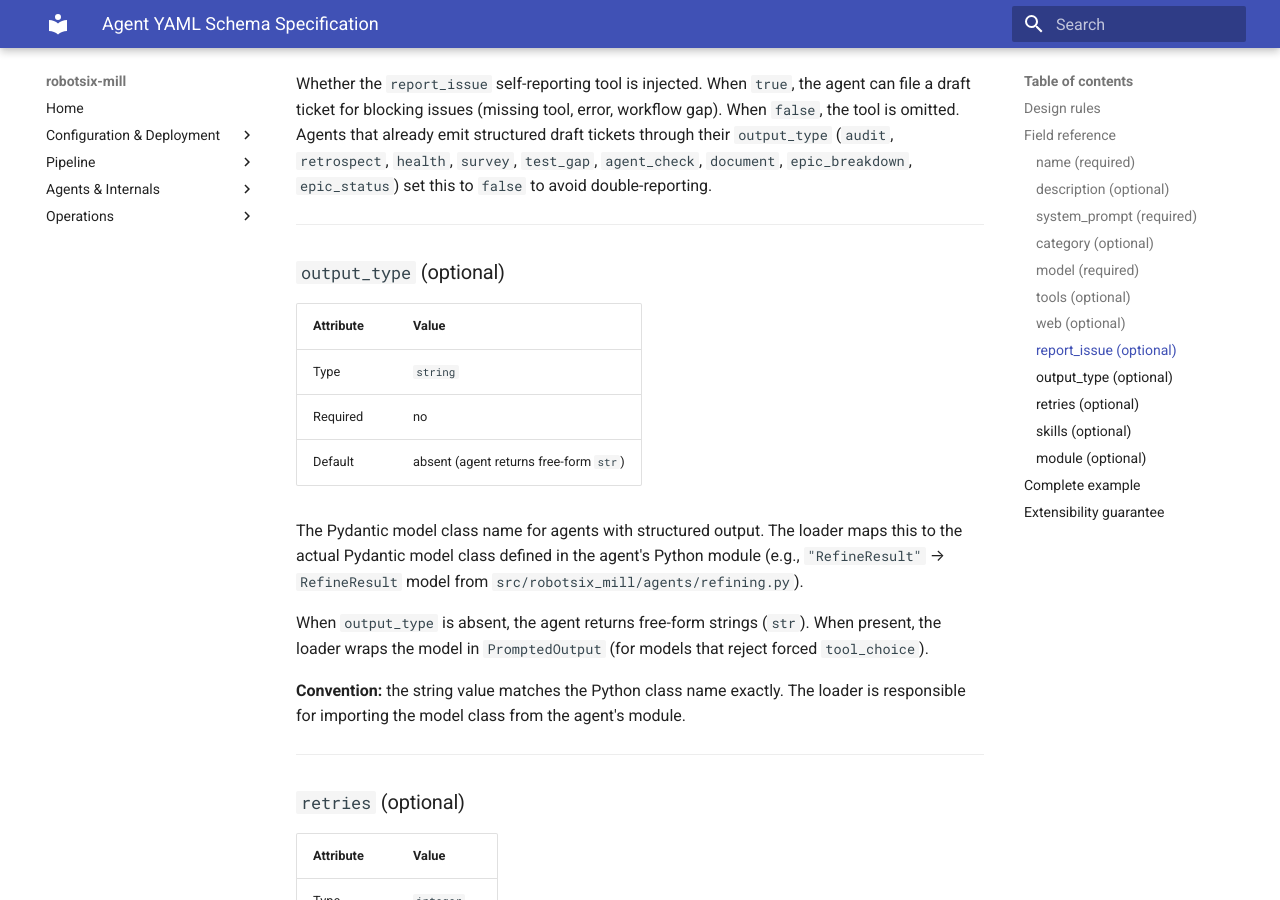
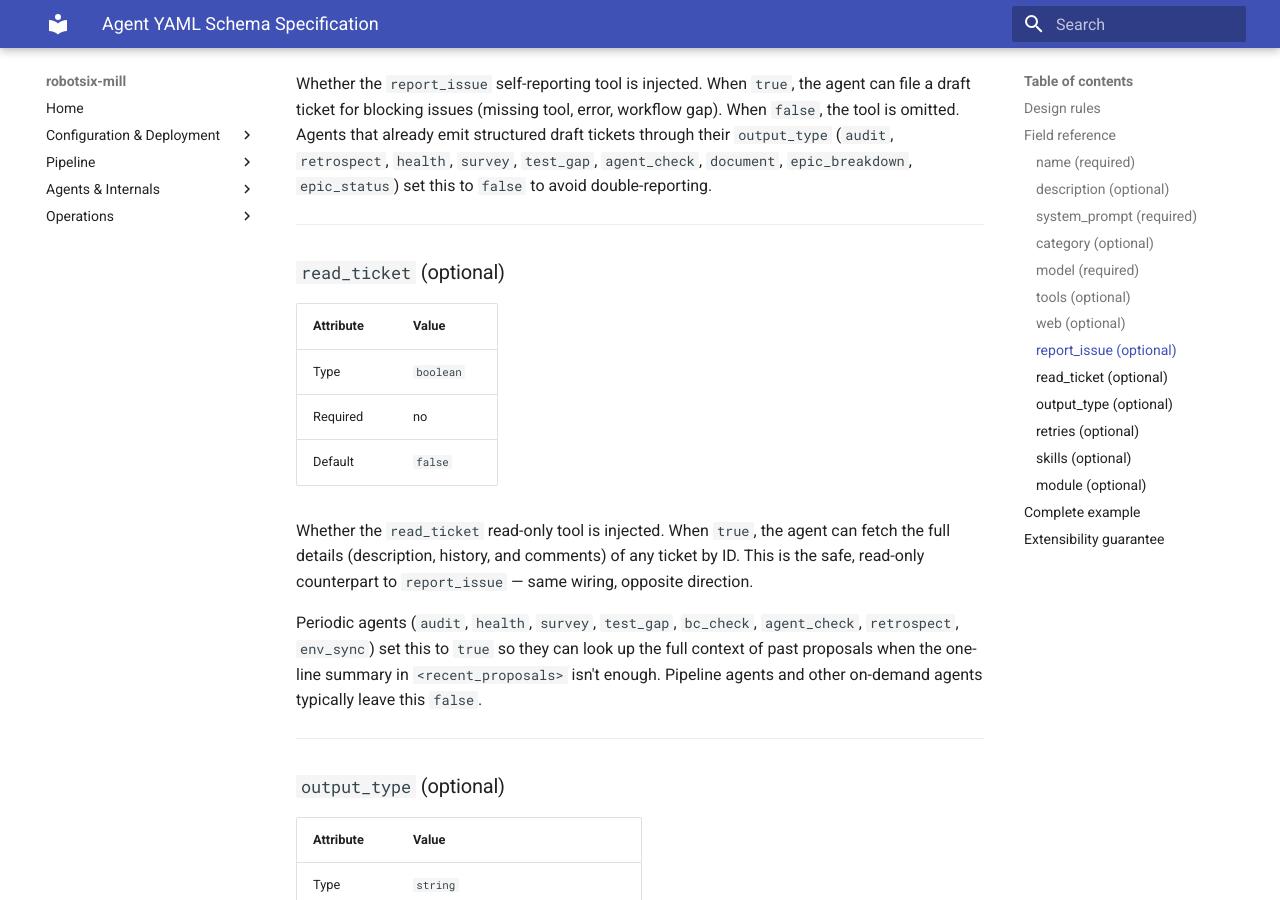
Before and after one commit to damien-robotsix/robotsix-mill, an MkDocs documentation site: the page built from docs/agent-yaml-schema.md, in a window 1280 px wide and 900 px high, scrolled down 5630 px. Built offline with MkDocs 1.6.1 and Material for MkDocs 9.7.7, drawn with Linux system fonts in a browser that asks for light colours.

Commit message:
mill(docs): Add read-only `read_ticket` tool for periodic agents (20260524T183539Z-add-read-only-read-ticket-tool-for-perio-9592)

```diff
--- a/docs/agent-yaml-schema.md
+++ b/docs/agent-yaml-schema.md
@@ -206,6 +206,27 @@ their `output_type` (`audit`, `retrospect`, `health`, `survey`,
 
 ---
 
+### `read_ticket` (optional)
+
+| Attribute | Value |
+|-----------|-------|
+| Type | `boolean` |
+| Required | no |
+| Default | `false` |
+
+Whether the `read_ticket` read-only tool is injected. When `true`, the
+agent can fetch the full details (description, history, and comments)
+of any ticket by ID. This is the safe, read-only counterpart to
+`report_issue` — same wiring, opposite direction.
+
+Periodic agents (`audit`, `health`, `survey`, `test_gap`, `bc_check`,
+`agent_check`, `retrospect`, `env_sync`) set this to `true` so they
+can look up the full context of past proposals when the one-line
+summary in `<recent_proposals>` isn't enough. Pipeline agents and
+other on-demand agents typically leave this `false`.
+
+---
+
 ### `output_type` (optional)
 
 | Attribute | Value |
```
Also changed, not shown: docs/agents.md (+1 -0 lines).
